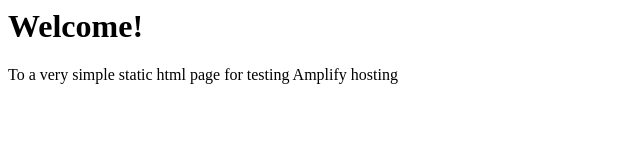
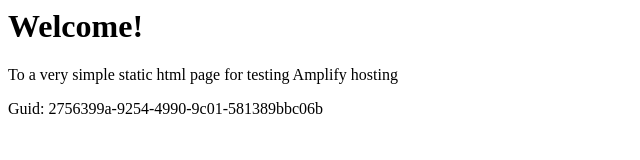
Before and after one commit to aws-aemilia-yul/Github-PR-Commit-Integration-Test-DoNotTouch-Gith-OKSLNVO2-v1-prod-ca-central-1, a website: page src/index.html in a window 1280 px wide. Shown: the whole page, without its empty margins (0-640 px from the left). Drawn offline with Linux system fonts and the light colour scheme.

Commit message:
commit from integ tests

```diff
--- a/src/index.html
+++ b/src/index.html
@@ -1,3 +1,5 @@
+
+
 <html lang="en">
 
 <head>
@@ -10,6 +12,6 @@
 <body>
     <h1>Welcome!</h1>
     <p>To a very simple static html page for testing Amplify hosting</p>
-</body>
+    <p>Guid: 2756399a-9254-4990-9c01-581389bbc06b</p></body>
 
 </html>
```
